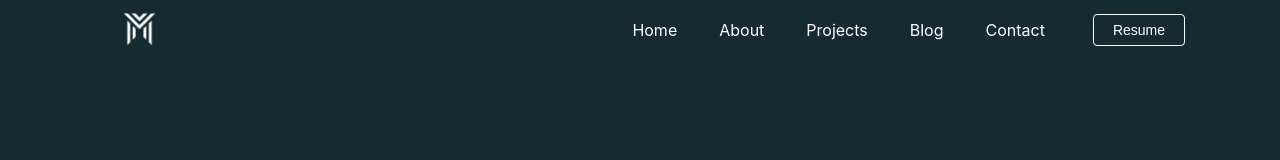
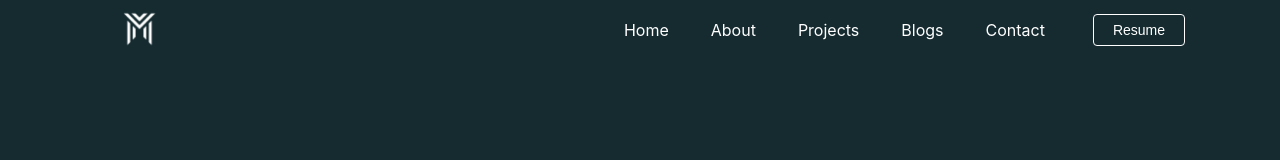
Before and after one commit to mishael1-d/Portfolio, a React (Create React App) app: page / in a window 1280 px wide. Shown: the top 160 px of the page. Built offline with nearby package versions, Linux system fonts and the light colour scheme.

Commit message:
Dynamically render nav links

```diff
--- a/src/components/Navbar/Navbar.js
+++ b/src/components/Navbar/Navbar.js
@@ -8,6 +8,8 @@ function Navbar() {
 
   const handleClick = () => setClick(!click);
   const closeMobileMenu = () => setClick(false);
+
+  const links = ["Home", "About", "Projects", "Blogs", "Contact"];
   return (
     <nav className="navbar">
       <a href="/" className="navbar-logo">
@@ -17,47 +19,15 @@ function Navbar() {
         <i className={click ? "fas fa-times" : "fas fa-bars"} />
       </div>
       <ul className={click ? "nav-menu active" : "nav-menu"}>
+        {links.map((link) => {
+          return (
             <li className="nav-item">
-            <a href="#home" className="nav-links" onClick={closeMobileMenu}>
-              Home
+              <a href={`#${link}`} className="nav-links" onClick={closeMobileMenu}>
+                {link}
               </a>
             </li>
-          <li className="nav-item">
-            <a href="#about" className="nav-links" onClick={closeMobileMenu}>
-              About
-            </a>
-          </li>
-          <li
-            className="nav-item"
-          >
-            <a
-              href="#works"
-              className="nav-links"
-              onClick={closeMobileMenu}
-            >
-              Projects
-              </a>
-          </li>
-          <li
-            className="nav-item"
-          >
-            <a
-              href="#blogs"
-              className="nav-links"
-              onClick={closeMobileMenu}
-            >
-              Blog
-              </a>
-          </li>
-          <li className="nav-item">
-            <a
-              href="#contact"
-              className="nav-links"
-              onClick={closeMobileMenu}
-            >
-              Contact{" "}
-            </a>
-          </li>
+          );
+        })}
       </ul>
       <Button />
     </nav>
```
Lines whose indentation alone changed are shown as unchanged.
